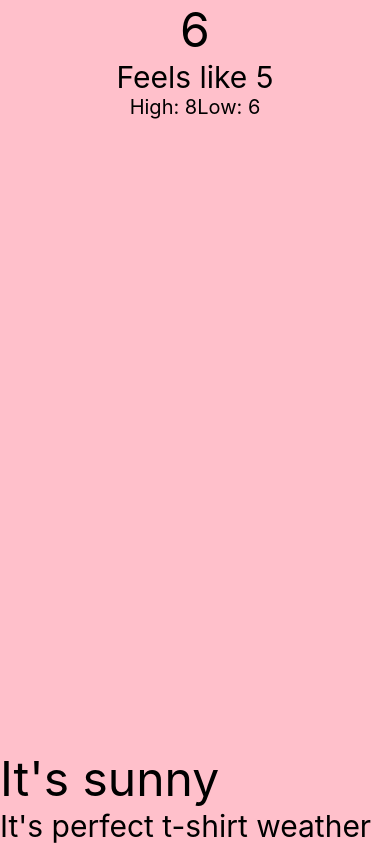
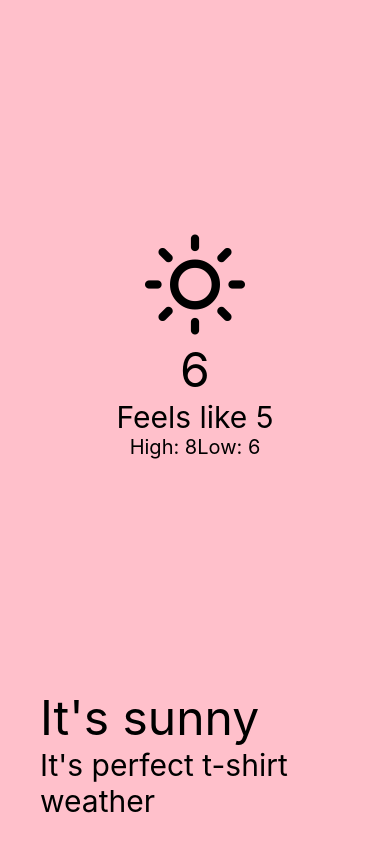
Before and after one commit to estebansep1/First-React-Native-App, a React Native app: screen / in a window 390 px wide. Built offline with nearby package versions, Linux system fonts and the light colour scheme.

Commit message:
added styling to component

```diff
--- a/App.js
+++ b/App.js
@@ -1,58 +1,19 @@
-import React from 'react';
-import { View, Text, SafeAreaView, StyleSheet } from 'react-native'
+import React from "react";
+import { View, StyleSheet } from 'react-native'
+import CurrentWeather from "./src/Components/CurrentWeather"
 
 const App = () => {
   return (
-    <SafeAreaView style={styles.wrapper}>
-    <View style={styles.container}>
-      <Text style={styles.temp}>6</Text>
-      <Text style={styles.feels}>Feels like 5</Text>
-      <View style={styles.highLowWrapper}>
-        <Text style={styles.highLow}>High: 8</Text>
-        <Text style={styles.highLow}>Low: 6</Text>
-      </View>
-      </View>
-      <View style={styles.bodyWrapper}>
-        <Text style={styles.description}>It's sunny</Text>
-        <Text style ={styles.message}>It's perfect t-shirt weather</Text>
-      </View>
-    </SafeAreaView>
+  <View style={styles.container}>
+    <CurrentWeather />
+  </View>
   )
 }
 
 const styles = StyleSheet.create({
-  wrapper: {
-    flex: 1,
-    backgroundColor: 'pink'
-  },
   container: {
-    flex: 1,
-    alignItems: 'center'
-  },
-  temp: {
-    color: 'black',
-    fontSize: 48
-  },
-  feels: {
-    fontSize: 30,
-    color: 'Black'
-  },
-  highLow: {
-    color: 'black',
-    fontSize: 20
-  },
-  highLowWrapper: {
-    flexDirection: 'row'
-  },
-  bodyWrapper: {
-    justifyContent: 'flex-end',
-    alignItems: 'flex-start'
-  },
-  description: {
-    fontSize: 48
-  },
-  message: {
-    fontSize: 30
+    flex: 1
   }
 })
+
 export default App
--- /dev/null
+++ b/src/Components/CurrentWeather.js
@@ -0,0 +1,64 @@
+import React from "react"
+import { View, Text, SafeAreaView, StyleSheet } from 'react-native'
+import { Feather } from '@expo/vector-icons'
+
+const CurrentWeather = () => {
+    return (
+      <SafeAreaView style={styles.wrapper}>
+      <View style={styles.container}>
+      <Feather name="sun" size={100} color="black" />
+        <Text style={styles.temp}>6</Text>
+        <Text style={styles.feels}>Feels like 5</Text>
+        <View style={styles.highLowWrapper}>
+          <Text style={styles.highLow}>High: 8</Text>
+          <Text style={styles.highLow}>Low: 6</Text>
+        </View>
+        </View>
+        <View style={styles.bodyWrapper}>
+          <Text style={styles.description}>It's sunny</Text>
+          <Text style ={styles.message}>It's perfect t-shirt weather</Text>
+        </View>
+      </SafeAreaView>
+    )
+  }
+
+  const styles = StyleSheet.create({
+    wrapper: {
+      flex: 1,
+      backgroundColor: 'pink'
+    },
+    container: {
+      flex: 1,
+      alignItems: 'center',
+      justifyContent: 'center',
+    },
+    temp: {
+      color: 'black',
+      fontSize: 48
+    },
+    feels: {
+      fontSize: 30,
+      color: 'black'
+    },
+    highLow: {
+      color: 'black',
+      fontSize: 20
+    },
+    highLowWrapper: {
+      flexDirection: 'row'
+    },
+    bodyWrapper: {
+      justifyContent: 'flex-end',
+      alignItems: 'flex-start',
+      paddingLeft: 40,
+      paddingBottom: 25
+    },
+    description: {
+      fontSize: 48
+    },
+    message: {
+      fontSize: 30
+    }
+  })
+
+  export default CurrentWeather
```
Also changed, not shown: package.json (+9 -8 lines), 1 other file (tests, documents, lock files or other folders).
